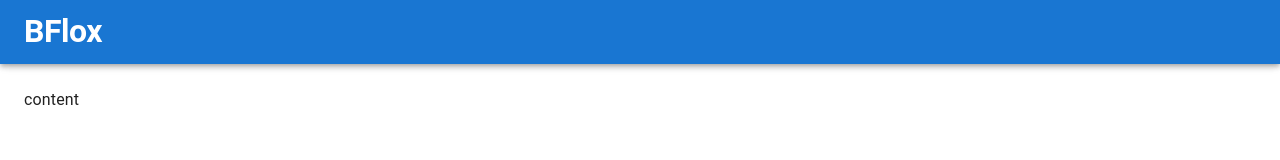
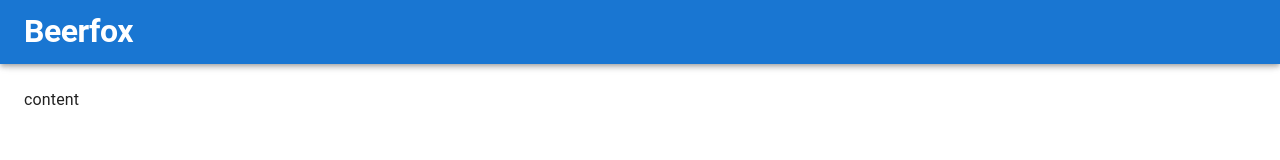
Before and after one commit to gerardramonp/beerfox, a React (Create React App) app: page / in a window 1280 px wide. Shown: the top 160 px of the page. Built offline with nearby package versions, Linux system fonts and the light colour scheme.

Commit message:
Test MainLayout component

```diff
--- a/src/App.tsx
+++ b/src/App.tsx
@@ -1,7 +1,7 @@
 import { QueryClient, QueryClientProvider } from "react-query";
-import { createTheme, CssBaseline, Paper, ThemeProvider } from "@mui/material";
+import { CssBaseline, Paper, ThemeProvider } from "@mui/material";
 import MainLayout from "./ui/MainLayout";
-import { themeOptions } from "./ui/themeOptions";
+import { muiTheme } from "./ui/themeOptions";
 
 const queryClient = new QueryClient({
   defaultOptions: {
@@ -11,13 +11,12 @@ const queryClient = new QueryClient({
   },
 });
 
-const muiTheme = createTheme(themeOptions);
-
 const App = () => (
   <div className="App">
     <CssBaseline />
     <ThemeProvider theme={muiTheme}>
       <QueryClientProvider client={queryClient}>
+        {/* <Paper sx={{ height: "100vh", overflow: "auto" }}> */}
         <Paper sx={{ height: "100vh", overflow: "auto" }}>
           <MainLayout>
             <span>content</span>
--- /dev/null
+++ b/src/pages/BeersPage.tsx
@@ -0,0 +1,5 @@
+import { FC } from "react";
+
+const BeersPage: FC = () => <></>;
+
+export default BeersPage;
--- /dev/null
+++ b/src/ui/Header.tsx
@@ -0,0 +1,27 @@
+import { AppBar, Toolbar, Typography } from "@mui/material";
+import { FC } from "react";
+import { BREAKPOINT_LG } from "./themeOptions";
+
+const Header: FC = () => (
+  <AppBar
+    position="fixed"
+    sx={{
+      display: "flex",
+      flexDirection: "row",
+      justifyContent: "center",
+    }}
+  >
+    <Toolbar
+      sx={{
+        width: "100%",
+        maxWidth: BREAKPOINT_LG,
+      }}
+    >
+      <Typography variant="h1" sx={{ flexGrow: 1 }}>
+        Beerfox
+      </Typography>
+    </Toolbar>
+  </AppBar>
+);
+
+export default Header;
--- a/src/ui/MainLayout.tsx
+++ b/src/ui/MainLayout.tsx
@@ -1,6 +1,7 @@
-import { AppBar, Box, Toolbar, Typography } from "@mui/material";
+import { Box } from "@mui/material";
 import { FC } from "react";
 import { useWindowSize } from "react-use";
+import Header from "./Header";
 import { BREAKPOINT_SM, BREAKPOINT_LG } from "./themeOptions";
 
 interface IMainLayoutProps {
@@ -11,25 +12,7 @@ const MainLayout: FC<IMainLayoutProps> = ({ children }) => {
 
   return (
     <>
-      <AppBar
-        position="fixed"
-        sx={{
-          display: "flex",
-          flexDirection: "row",
-          justifyContent: "center",
-        }}
-      >
-        <Toolbar
-          sx={{
-            width: "100%",
-            maxWidth: BREAKPOINT_LG,
-          }}
-        >
-          <Typography variant="h1" sx={{ flexGrow: 1 }}>
-            BFlox
-          </Typography>
-        </Toolbar>
-      </AppBar>
+      <Header />
       <Box
         sx={{
           display: "flex",
--- a/src/ui/themeOptions.tsx
+++ b/src/ui/themeOptions.tsx
@@ -1,4 +1,4 @@
-import { ThemeOptions } from "@mui/material";
+import { createTheme, ThemeOptions } from "@mui/material";
 
 export const BREAKPOINT_XS = 0;
 export const BREAKPOINT_SM = 600;
@@ -39,3 +39,5 @@ export const themeOptions: ThemeOptions = {
     },
   },
 };
+
+export const muiTheme = createTheme(themeOptions);
```
Also changed, not shown: src/utils/test-utils.tsx (added, +26 -0 lines), 2 other files (tests, documents, lock files or other folders).
